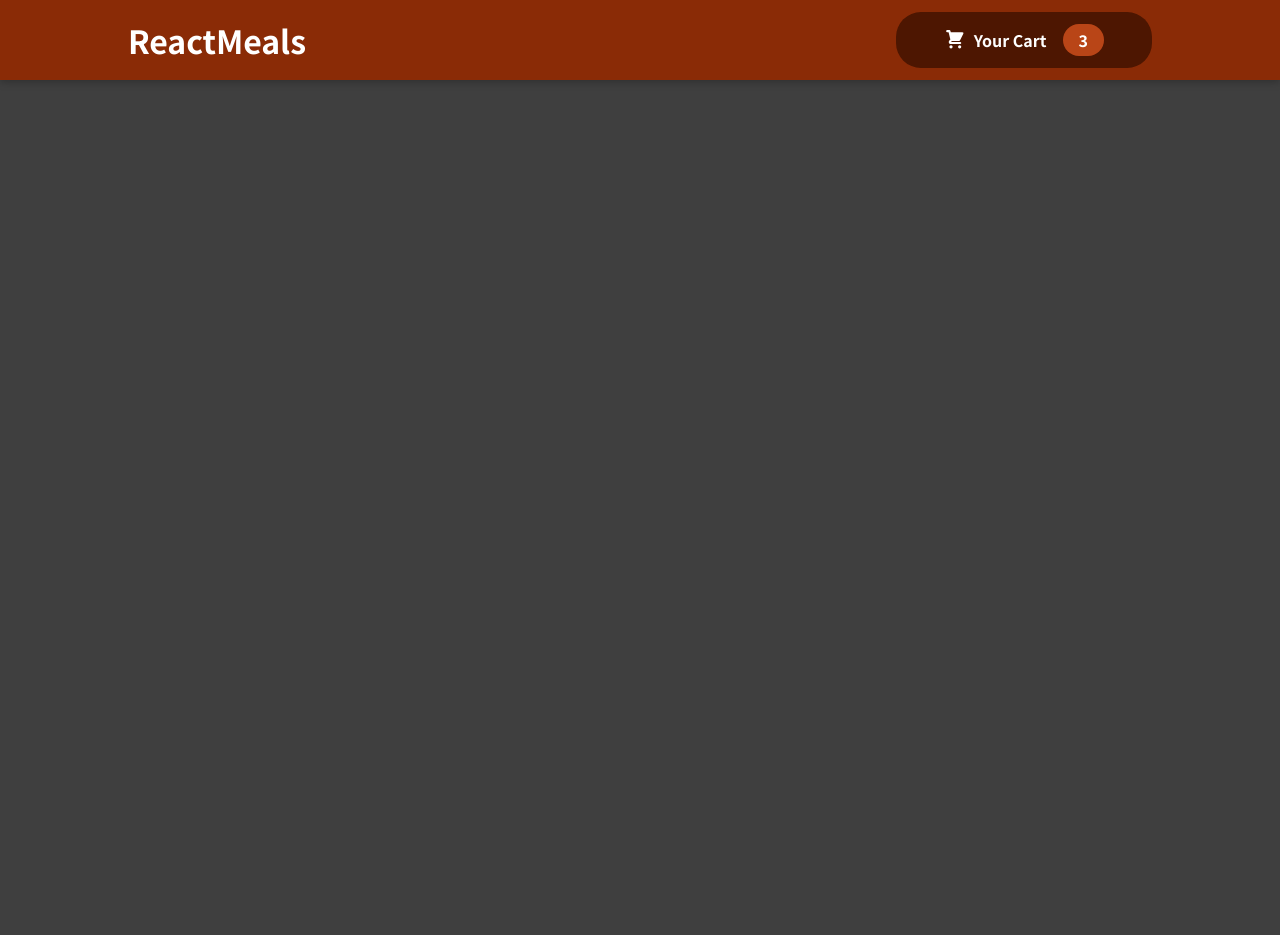
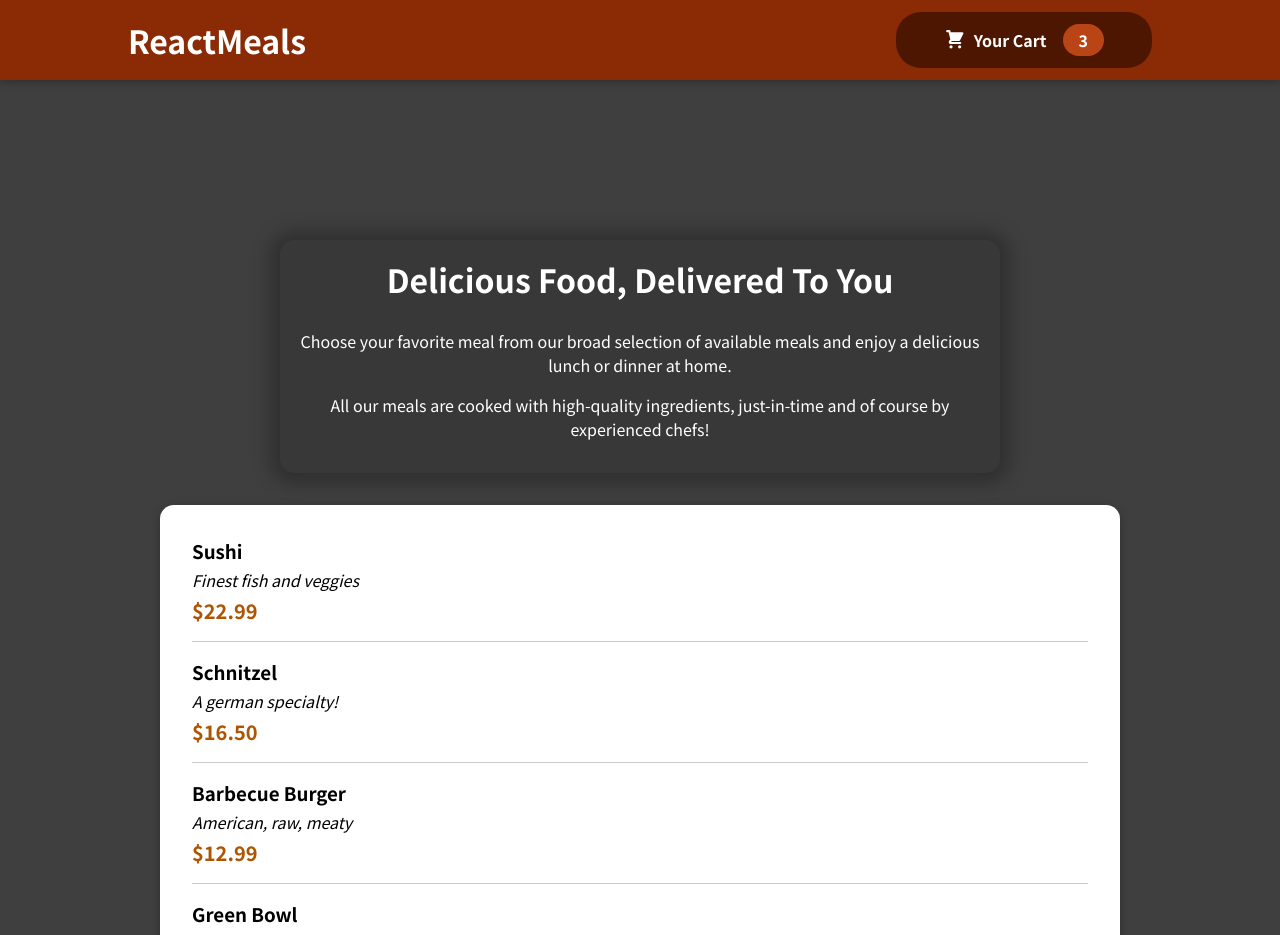
Before and after one commit to bahadirsofuoglu/foot-order-react, a React (Create React App) app: page / in a window 1280 px wide. Shown: the top 935 px of the page. Before the commit the page ends 800 px from the top, so only its background shows below. Built offline with nearby package versions, Linux system fonts and the light colour scheme.

Commit message:
Card added

```diff
--- a/src/App.js
+++ b/src/App.js
@@ -1,11 +1,15 @@
 import { Fragment } from 'react'
 
 import Header from './components/Layout/Header'
+import Meals from './components/Meals/Meals'
 
 function App () {
   return (
     <Fragment>
       <Header />
+      <main>
+        <Meals />
+      </main>
     </Fragment>
   )
 }
--- /dev/null
+++ b/src/components/Meals/AvailableMeals.js
@@ -0,0 +1,51 @@
+import Card from '../UI/Card'
+import MealItem from './MealItem/MealItem'
+import classes from './AvailableMeals.module.css'
+
+const DUMMY_MEALS = [
+  {
+    id: 'm1',
+    name: 'Sushi',
+    description: 'Finest fish and veggies',
+    price: 22.99
+  },
+  {
+    id: 'm2',
+    name: 'Schnitzel',
+    description: 'A german specialty!',
+    price: 16.5
+  },
+  {
+    id: 'm3',
+    name: 'Barbecue Burger',
+    description: 'American, raw, meaty',
+    price: 12.99
+  },
+  {
+    id: 'm4',
+    name: 'Green Bowl',
+    description: 'Healthy...and green...',
+    price: 18.99
+  }
+]
+
+const AvailableMeals = () => {
+  const mealsList = DUMMY_MEALS.map(meal => (
+    <MealItem
+      key={meal.id}
+      name={meal.name}
+      description={meal.description}
+      price={meal.price}
+    />
+  ))
+
+  return (
+    <section className={classes.meals}>
+      <Card>
+        <ul>{mealsList}</ul>
+      </Card>
+    </section>
+  )
+}
+
+export default AvailableMeals
--- /dev/null
+++ b/src/components/Meals/AvailableMeals.module.css
@@ -0,0 +1,24 @@
+.meals {
+    max-width: 60rem;
+    width: 90%;
+    margin: 2rem auto;
+    animation: meals-appear 1s ease-out forwards;
+}
+
+.meals ul {
+    list-style: none;
+    margin: 0;
+    padding: 0;
+}
+
+@keyframes meals-appear {
+    from {
+        opacity: 0;
+        transform: translateY(3rem);
+    }
+
+    to {
+        opacity: 1;
+        transform: translateY(0);
+    }
+}
--- /dev/null
+++ b/src/components/Meals/MealItem/MealItem.js
@@ -0,0 +1,18 @@
+import classes from './MealItem.module.css'
+
+const MealItem = props => {
+  const price = `$${props.price.toFixed(2)}`
+
+  return (
+    <li className={classes.meal}>
+      <div>
+        <h3>{props.name}</h3>
+        <div className={classes.description}>{props.description}</div>
+        <div className={classes.price}>{price}</div>
+      </div>
+      <div></div>
+    </li>
+  )
+}
+
+export default MealItem
--- /dev/null
+++ b/src/components/Meals/MealItem/MealItem.module.css
@@ -0,0 +1,22 @@
+.meal {
+    display: flex;
+    justify-content: space-between;
+    margin: 1rem;
+    padding-bottom: 1rem;
+    border-bottom: 1px solid #ccc;
+}
+
+.meal h3 {
+    margin: 0 0 0.25rem 0;
+}
+
+.description {
+    font-style: italic;
+}
+
+.price {
+    margin-top: 0.25rem;
+    font-weight: bold;
+    color: #ad5502;
+    font-size: 1.25rem;
+}
--- /dev/null
+++ b/src/components/Meals/Meals.js
@@ -0,0 +1,15 @@
+import { Fragment } from 'react'
+
+import MealsSummary from './MealsSummary'
+import AvailableMeals from './AvailableMeals'
+
+const Meals = () => {
+  return (
+    <Fragment>
+      <MealsSummary />
+      <AvailableMeals />
+    </Fragment>
+  )
+}
+
+export default Meals
--- /dev/null
+++ b/src/components/Meals/MealsSummary.js
@@ -0,0 +1,19 @@
+import classes from './MealsSummary.module.css'
+
+const MealsSummary = () => {
+  return (
+    <section className={classes.summary}>
+      <h2>Delicious Food, Delivered To You</h2>
+      <p>
+        Choose your favorite meal from our broad selection of available meals
+        and enjoy a delicious lunch or dinner at home.
+      </p>
+      <p>
+        All our meals are cooked with high-quality ingredients, just-in-time and
+        of course by experienced chefs!
+      </p>
+    </section>
+  )
+}
+
+export default MealsSummary
--- /dev/null
+++ b/src/components/Meals/MealsSummary.module.css
@@ -0,0 +1,18 @@
+.summary {
+    text-align: center;
+    max-width: 45rem;
+    width: 90%;
+    margin: auto;
+    margin-top: -10rem;
+    position: relative;
+    background-color: #383838;
+    color: white;
+    border-radius: 14px;
+    padding: 1rem;
+    box-shadow: 0 1px 18px 10px rgba(0, 0, 0, 0.25);
+}
+
+.summary h2 {
+    font-size: 2rem;
+    margin-top: 0;
+}
--- /dev/null
+++ b/src/components/UI/Card.js
@@ -0,0 +1,8 @@
+import classes from './Card.module.css'
+
+const Card = props => {
+  console.log(props)
+  return <div className={classes.card}>{props.children}</div>
+}
+
+export default Card
--- /dev/null
+++ b/src/components/UI/Card.module.css
@@ -0,0 +1,6 @@
+.card {
+    padding: 1rem;
+    box-shadow: 0 2px 8px rgba(0, 0, 0, 0.25);
+    border-radius: 14px;
+    background-color: white;
+}
```
